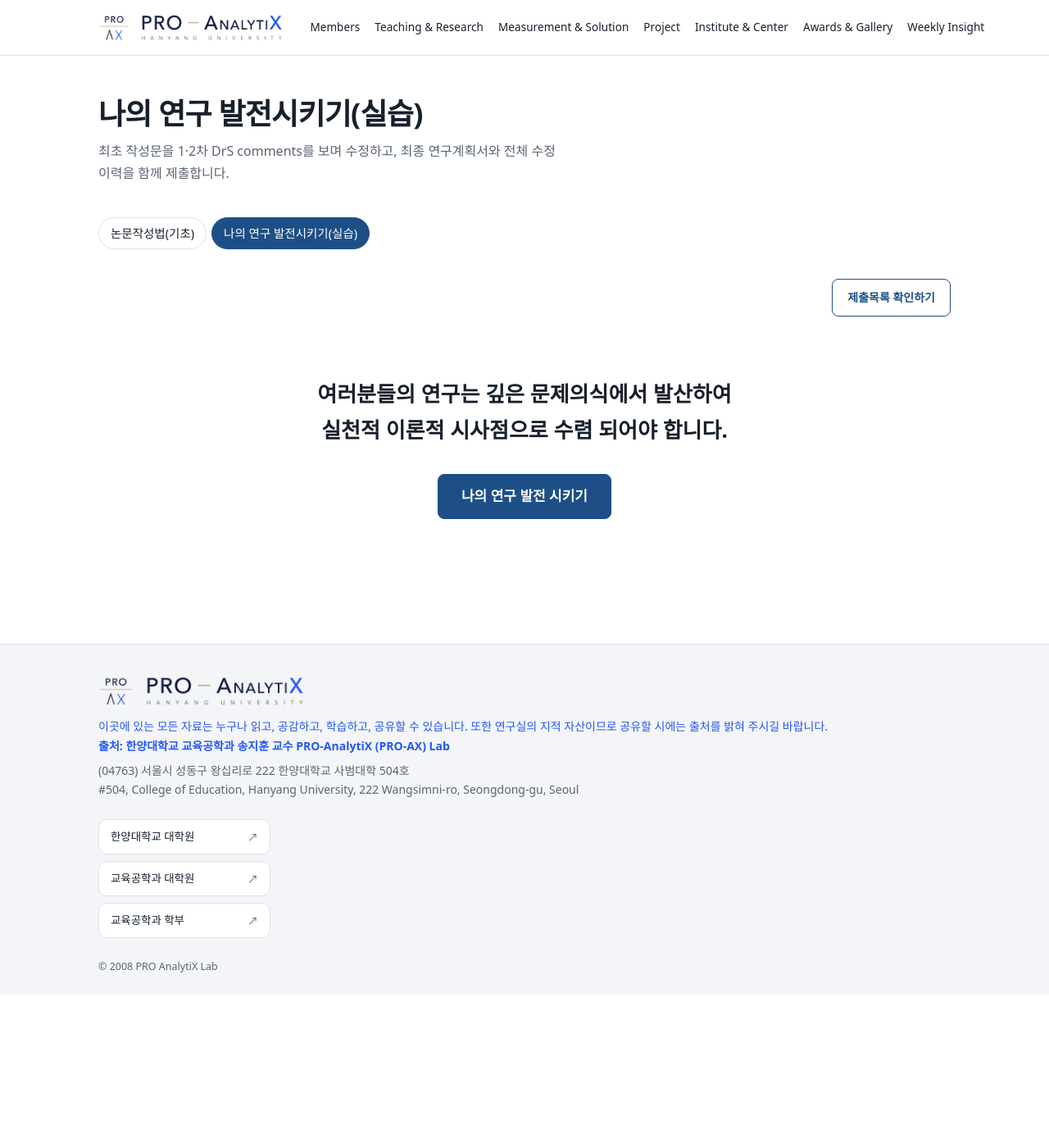
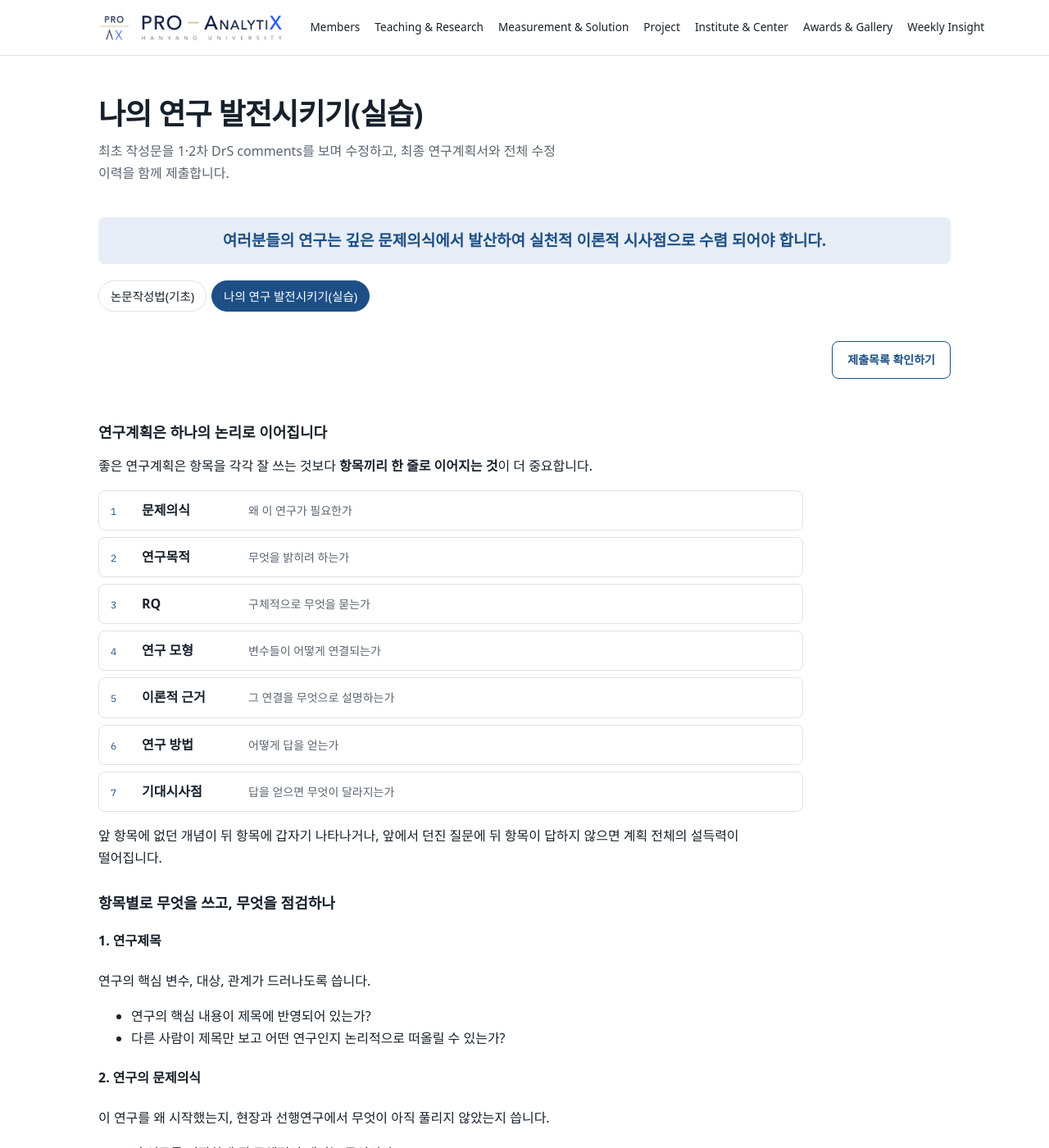
Before and after one commit to drsprolab/drsprolab.github.io, a Jekyll site: the page built from research-help.md, in a window 1280 px wide and 1400 px high. Shown: the whole window at 82% size. Built offline with Jekyll 4.4.1, drawn with Linux system fonts in a browser that asks for light colours; some web fonts are replaced; some of the changed text lies outside the part shown.

Commit message:
feat(research-help): practice landing shows the item-by-item guide; one-line motto on top
Co-Authored-By: Claude Opus 5.5 <noreply@anthropic.com>

```diff
--- a/assets/css/style.css
+++ b/assets/css/style.css
@@ -1868,7 +1868,18 @@ main.container { overflow-x: clip; }
 .rh-status.is-empty { display: none; }
 .rh-done { margin: 0; font-weight: 600; color: var(--accent); }
 .rh-login { display: grid; gap: 10px; max-width: 320px; }
-.rh-intro { text-align: center; padding: 56px 16px 72px; }
+.rh-intro { padding: 8px 0 48px; }
+.rh-intro-start { text-align: center; margin: 36px 0 0; }
+.rh-motto { margin: 0 0 20px; padding: 12px 16px; border-radius: 8px; background: var(--accent-soft); color: var(--accent); text-align: center;
+  font-size: clamp(14px, 1.75vw, 19px); font-weight: 600; white-space: nowrap; overflow-wrap: normal; }
+@media (max-width: 760px) { .rh-motto { white-space: normal; word-break: keep-all; } }
+.rhg { max-width: 860px; }
+.rhg h3 { margin-top: 30px; }
+.rhb-flow { list-style: none; margin: 16px 0; padding: 0; display: grid; gap: 8px; counter-reset: rhb; }
+.rhb-flow li { counter-increment: rhb; display: grid; grid-template-columns: 28px 120px minmax(0, 1fr); gap: 10px; align-items: baseline; padding: 10px 14px; border: 1px solid var(--line); border-radius: 8px; background: var(--paper); }
+.rhb-flow li::before { content: counter(rhb); font-family: var(--f-mono); font-size: 12px; color: var(--accent); }
+.rhb-flow span { color: var(--muted); font-size: 14px; }
+@media (max-width: 560px) { .rhb-flow li { grid-template-columns: 22px minmax(0, 1fr); } .rhb-flow span { grid-column: 2; } }
 .rh-intro[hidden] { display: none; }
 .rh-intro-msg { font-size: clamp(19px, 2.6vw, 26px); font-weight: 600; line-height: 1.7; margin: 0 0 32px; word-break: keep-all; }
 .rh-intro-go { display: inline-flex; align-items: center; text-decoration: none; padding: 12px 28px; font-size: 17px; }
--- a/research-help.md
+++ b/research-help.md
@@ -6,11 +6,79 @@ wide: true
 lede: 최초 작성문을 1·2차 DrS comments를 보며 수정하고, 최종 연구계획서와 전체 수정 이력을 함께 제출합니다.
 ---
 
+<p class="rh-motto">여러분들의 연구는 깊은 문제의식에서 발산하여 실천적 이론적 시사점으로 수렴 되어야 합니다.</p>
 <nav class="tabs"><a href="{{ '/research-help/basics/' | relative_url }}">논문작성법(기초)</a><a href="{{ '/research-help/' | relative_url }}" aria-current="page">나의 연구 발전시키기(실습)</a></nav>
 <p class="rh-admin-entry"><a class="rh-btn" href="{{ '/research-help/admin/' | relative_url }}">제출목록 확인하기</a></p>
-<section class="rh-intro" id="rh-intro">
-  <p class="rh-intro-msg">여러분들의 연구는 깊은 문제의식에서 발산하여<br>실천적 이론적 시사점으로 수렴 되어야 합니다.</p>
-  <a class="rh-btn primary rh-intro-go" href="#write">나의 연구 발전 시키기</a>
+<section class="rh-intro" id="rh-intro" markdown="1">
+<div class="rhg" markdown="1">
+### 연구계획은 하나의 논리로 이어집니다
+
+좋은 연구계획은 항목을 각각 잘 쓰는 것보다 **항목끼리 한 줄로 이어지는 것**이 더 중요합니다.
+
+<ol class="rhb-flow">
+  <li><strong>문제의식</strong><span>왜 이 연구가 필요한가</span></li>
+  <li><strong>연구목적</strong><span>무엇을 밝히려 하는가</span></li>
+  <li><strong>RQ</strong><span>구체적으로 무엇을 묻는가</span></li>
+  <li><strong>연구 모형</strong><span>변수들이 어떻게 연결되는가</span></li>
+  <li><strong>이론적 근거</strong><span>그 연결을 무엇으로 설명하는가</span></li>
+  <li><strong>연구 방법</strong><span>어떻게 답을 얻는가</span></li>
+  <li><strong>기대시사점</strong><span>답을 얻으면 무엇이 달라지는가</span></li>
+</ol>
+
+앞 항목에 없던 개념이 뒤 항목에 갑자기 나타나거나, 앞에서 던진 질문에 뒤 항목이 답하지 않으면 계획 전체의 설득력이 떨어집니다.
+
+### 항목별로 무엇을 쓰고, 무엇을 점검하나
+
+#### 1. 연구제목
+연구의 핵심 변수, 대상, 관계가 드러나도록 씁니다.
+- 연구의 핵심 내용이 제목에 반영되어 있는가?
+- 다른 사람이 제목만 보고 어떤 연구인지 논리적으로 떠올릴 수 있는가?
+
+#### 2. 연구의 문제의식
+이 연구를 왜 시작했는지, 현장과 선행연구에서 무엇이 아직 풀리지 않았는지 씁니다.
+- 이 연구를 시작하게 된 구체적인 계기는 무엇인가?
+- 기존 연구와 구별되는 문제의식은 무엇인가?
+- 연구자가 정말 궁금하고 해결하고 싶은 문제가 충분히 드러나는가?
+
+#### 3. 연구의 목적
+문제의식에서 도출한 목적을 분명한 문장으로 씁니다. 현상을 기술하는 목적과, 연구가 궁극적으로 밝히려는 목적이 어떻게 이어지는지도 보여 줍니다.
+- 문제의식에 기반한 목적인가?
+- 목적이 명확하고 구체적으로 제시되어 있는가?
+
+#### 4. 연구 모형
+변수와 그 관계(예: X → M → Y, 조절변수 W)를 그림이나 글로 제시합니다.
+- 연구 전체의 흐름과 구조를 담고 있는가?
+- 다른 사람이 모형만 보고 연구의 흐름을 이해할 수 있는가?
+
+#### 5. 연구문제(RQ)
+문제의식과 목적에서 나온 질문을 번호를 붙여 씁니다.
+- 문제의식과 목적에서 도출되었는가?
+- 예/아니오로 끝나는 질문이 아니라, 연구자의 실제 의문을 담고 있는가?
+
+#### 6. 이론적 근거
+모형의 변수 관계를 설명하는 이론과 그 논리를 씁니다.
+- 문제의식에 대한 고민을 바탕으로, 목적과 모형을 설명할 수 있는 이론적 렌즈를 제시했는가?
+- 유명한 이론의 이름만 붙인 것이 아니라, 그 이론이 왜 이 관계를 설명하는지 논리가 있는가?
+
+#### 7. 연구 방법
+대상, 표집, 자료 구조, 측정 시점, 분석 방법을 씁니다.
+- 연구 목적과 RQ에 맞는 분석 방법인가?
+- 변수 관계와 자료 구조(횡단·종단, 위계 등)에 비추어 더 적절한 대안은 없는가?
+
+#### 8. 기대시사점
+연구문제에 답했을 때 실제로 얻을 수 있는 이론적·실천적 의미를 씁니다.
+- 연구 결과에서 실제로 도출될 수 있는 시사점인가?
+- 설계가 허용하지 않는 인과 해석이나 지나친 일반화는 없는가?
+
+### 자주 보이는 실수
+
+- **문제의식이 "중요하다"로만 끝난다**: 무엇이 아직 밝혀지지 않았는지, 그래서 무엇을 알아야 하는지가 빠져 있습니다.
+- **목적과 RQ가 따로 논다**: 목적에 없는 변수가 RQ에 등장하거나, RQ가 목적을 다 다루지 못합니다.
+- **이론 이름만 있다**: "사회인지이론에 근거한다"고 쓰고, 이론의 어떤 논리가 모형의 어떤 경로를 설명하는지는 쓰지 않습니다.
+- **방법이 질문에 답하지 못한다**: 매개·인과 경로를 묻고는 한 시점 횡단 자료로만 검증하려 합니다.
+- **시사점이 결과보다 크다**: 상관 자료로 "효과가 있다"고 결론짓거나, 연구 대상 밖으로 일반화합니다.
+</div>
+  <p class="rh-intro-start"><a class="rh-btn primary rh-intro-go" href="#write">나의 연구 발전 시키기</a></p>
 </section>
 
 <div id="research-help" class="rh" hidden data-endpoint="{{ site.research_help_script_url | escape }}">
```
